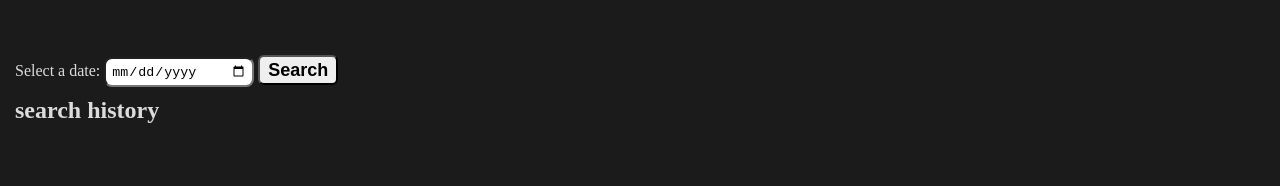
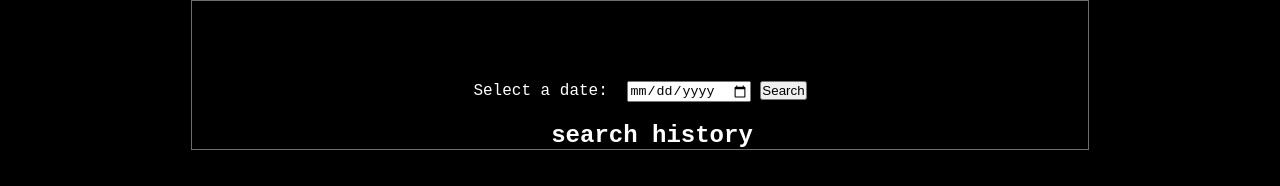
Before and after one commit to Naeem-Akhter11913/moduleTestMarch_2023, a plain HTML site: page index.html in a window 1280 px wide. Drawn offline with Linux system fonts and the light colour scheme; no server answers.

Commit message:
Update style.css

```diff
--- a/style.css
+++ b/style.css
@@ -1,85 +1,51 @@
-* {
+@import url('https://fonts.googleapis.com/css2?family=Montserrat:ital,wght@0,100;1,100&display=swap');
+
+body{
+    font-family:'Courier New', Courier, monospace;
+    background-color: black;
+    color: white;
+}
+*{
+    margin: 0;
     padding: 0;
-    margin: 0;
-    box-sizing: border-box;
+}
+#search-container {
+	display: flex;
+	flex-direction: column;
+	align-items: center;
+	margin: 20px 0;
 }
 
-body {
-    padding: 15px;
-    background-color: rgb(27, 27, 27);
-    color: gainsboro;
+#search-input {
+	margin-left: 10px;
 }
-
-.container {
-    overflow-x: hidden;
+.center{
+    display: flex;
+    justify-content: center;
+    align-items: center;
+}
+.cont{
     display: flex;
     flex-direction: column;
     align-items: center;
-}
-
-h2{
-    margin: 10px auto;
-}
-
-#main-image-container {
-    gap: 20px;
-    border: 1px solid gainsboro;
+    justify-content: center;
+    border: 1px solid rgb(109, 109, 109);
     width: 70%;
-    border-radius: 10px;
-    padding: 20px;
-    margin: 15px auto;
 }
 
 #current-image-container {
-    display: flex;
-    flex-direction: column;
-    flex-wrap: wrap;
-    border-radius: 10px;
-    padding: 20px;
-    gap: 20px;
-}
-a{
-    text-decoration: none;
-    list-style-type: none;
-    color: aliceblue;
+	padding: 20px;
+	margin-bottom: 20px;
 }
 
-.image {
-    width: 75%;
-    margin-left: 25px;
+#current-image-container img {
+	max-width: 100%;
 }
 
-button{
-    width: 80px;
-    height: 30px;
-    border-radius: 6px;
-    font-weight: 700;
-    font-size: large;
+#search-history {
+	list-style: none;
+    cursor: pointer;
 }
-
-input{
-    width: 150px;
-    height: 30px;
-    border-radius: 8px;
-    padding: 5px;
+#headingpic{
+    margin-left: 1em;
 }
-
-@media only screen and (max-width: 767px) {
-    #main-image-container {
-        display: flex;
-        flex-wrap: wrap;
-        gap: 20px;
-        border-radius: 5px;
-        padding: 10px;
-    }
-}
-
-@media only screen and (min-width: 768px) and (max-width: 1023px) {
-    #main-image-container {
-        display: flex;
-        flex-wrap: wrap;
-        gap: 20px;
-        border-radius: 5px;
-        padding: 15px;
-    }
-}
```
